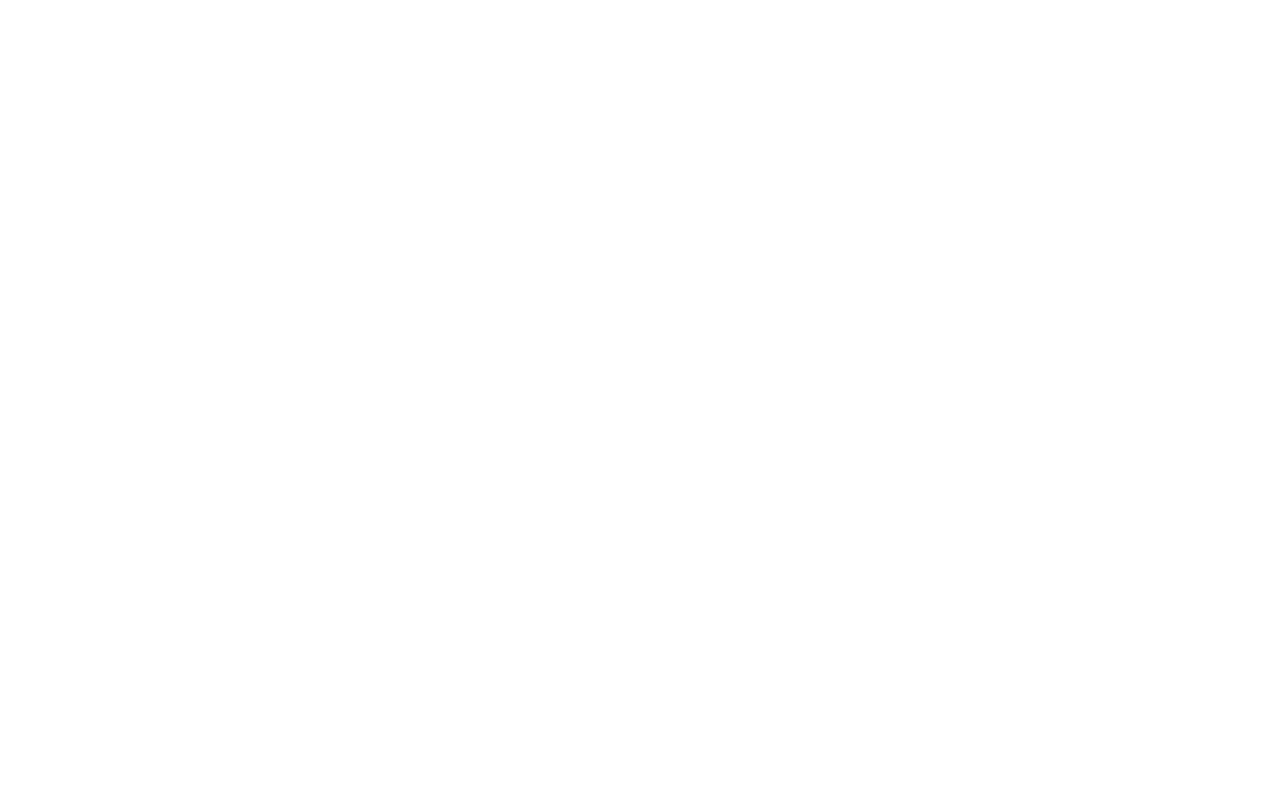
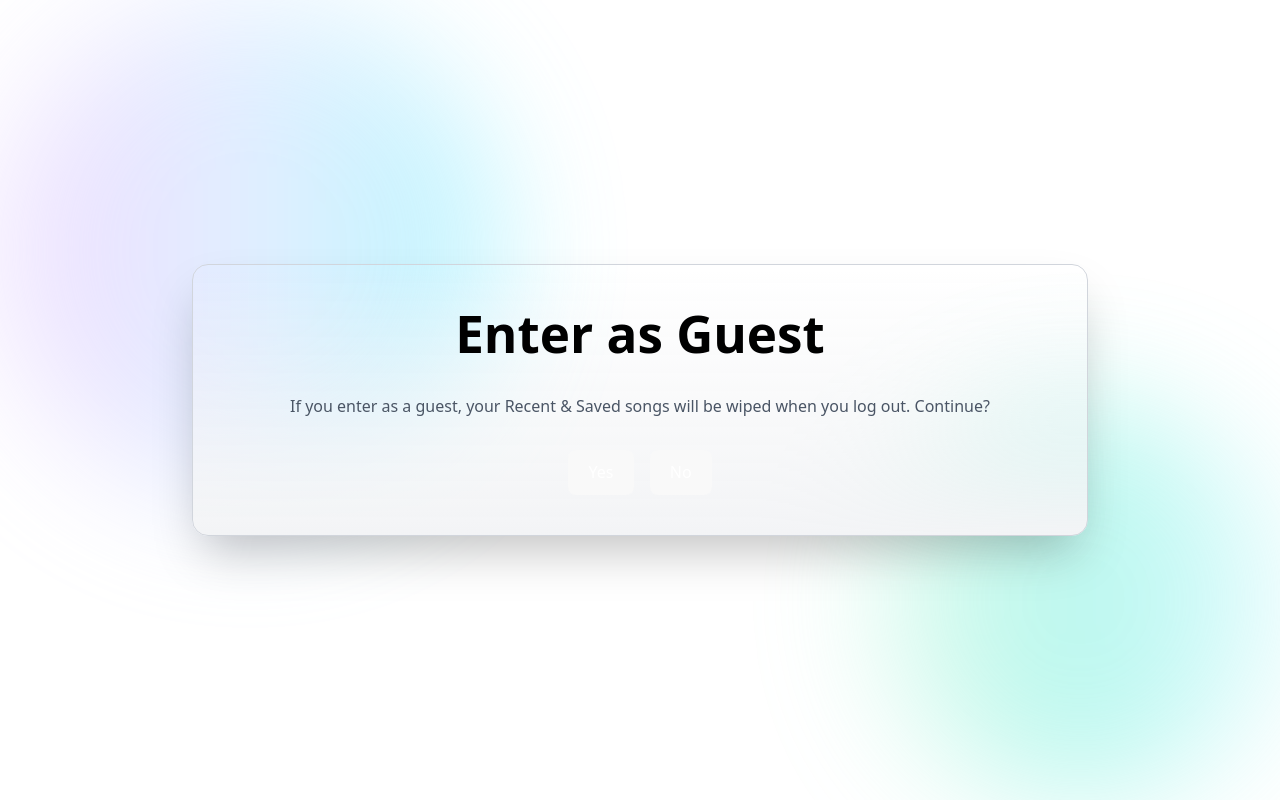
Before and after one commit to SGreen24/DejaTune, a React (Vite) app in the folder dejatune/: page /guest in a window 1280 px wide. Before the commit this address had no page. Built offline with nearby package versions, Linux system fonts and the light colour scheme.

Commit message:
Added Redirection to a Home.jsx when you sign up or join as guest

```diff
--- /dev/null
+++ b/dejatune/src/components/Auth/Guest.jsx
@@ -0,0 +1,76 @@
+import { useNavigate } from 'react-router-dom';
+import { auth, db } from '../../config/firebase';
+import { doc, setDoc } from 'firebase/firestore';
+import { signInAnonymously } from 'firebase/auth';
+
+const Guest = () => {
+  const navigate = useNavigate();
+
+  const confirmGuestLogin = async () => {
+    try {
+      // 1️⃣ Sign in anonymously
+      const { user } = await signInAnonymously(auth);
+
+      // 2️⃣ Create minimal guest user record
+      const userRef = doc(db, 'Users', user.uid);
+      await setDoc(userRef, {
+        email: '',
+        profilePicture: '',
+        is_guest: true,
+      });
+
+      // 3️⃣ Initialize RecentSongs list
+      const recentRef = doc(db, 'RecentSongs', user.uid);
+      await setDoc(recentRef, { songs: [] });
+
+      // 4️⃣ Initialize SavedSongs list
+      const savedRef = doc(db, 'SavedSongs', user.uid);
+      await setDoc(savedRef, { songs: [] });
+
+      // 5️⃣ Go to home
+      navigate('/home', { state: { userId: user.uid } });
+    } catch (error) {
+      console.error('Error creating guest user in Firestore:', error);
+      alert('Failed to sign in as guest. Please try again.');
+    }
+  };
+
+  const declineGuestLogin = () => {
+    navigate('/');
+  };
+
+  return (
+    <div className="h-screen w-screen bg-white flex items-center justify-center relative overflow-hidden">
+      {/* Background animations */}
+      <div className="absolute top-0 left-0 w-[500px] h-[500px] bg-gradient-to-r from-purple-300 via-blue-200 to-cyan-300 opacity-40 rounded-full blur-3xl animate-pulse"/>
+      <div className="absolute bottom-0 right-0 w-[400px] h-[400px] bg-gradient-to-r from-emerald-200 via-teal-300 to-cyan-200 opacity-40 rounded-full blur-3xl animate-blob animation-delay-2000"/>
+
+      <div className="w-full max-w-4xl bg-gradient-to-b from-silver to-gray-100 p-10 rounded-2xl shadow-2xl border border-gray-300 mx-auto relative overflow-hidden">
+        <h1 className="text-5xl font-extrabold text-center mb-8 bg-clip-text text-transparent bg-black">
+          Enter as Guest
+        </h1>
+        <p className="text-center text-gray-600 mb-8">
+          If you enter as a guest, your Recent &amp; Saved songs will be wiped when you log out.
+          Continue?
+        </p>
+
+        <div className="flex justify-center gap-4">
+          <button
+            className="bg-green-500 hover:bg-green-700 text-white font-bold py-2 px-4 rounded"
+            onClick={confirmGuestLogin}
+          >
+            Yes
+          </button>
+          <button
+            className="bg-red-500 hover:bg-red-700 text-white font-bold py-2 px-4 rounded"
+            onClick={declineGuestLogin}
+          >
+            No
+          </button>
+        </div>
+      </div>
+    </div>
+  );
+};
+
+export default Guest;
--- /dev/null
+++ b/dejatune/src/components/Home/Home.jsx
@@ -0,0 +1,15 @@
+// src/pages/Home.jsx
+
+import React from 'react';
+
+const Home = () => {
+  return (
+    <div className="h-screen flex items-center justify-center bg-gray-50">
+      <h1 className="text-2xl font-medium text-gray-700">
+        Waiting to be implemented!
+      </h1>
+    </div>
+  );
+};
+
+export default Home;
--- a/dejatune/src/main.jsx
+++ b/dejatune/src/main.jsx
@@ -6,6 +6,8 @@
 import App from './App';
 import SignUp from './components/Auth/Signup';
 import Login from './components/Auth/Login';
+import Guest from './components/Auth/Guest';
+import Home from './components/Home/Home';
 
 createRoot(document.getElementById('root')).render(
   <StrictMode>
@@ -14,6 +16,8 @@
         <Route path="/" element={<App />} />
         <Route path="/signup" element={<SignUp />} />
         <Route path="/login" element={<Login />} />
+        <Route path="/guest" element={<Guest />} />
+        <Route path="/home" element={<Home />} />
       </Routes>
     </Router>
   </StrictMode>
```
